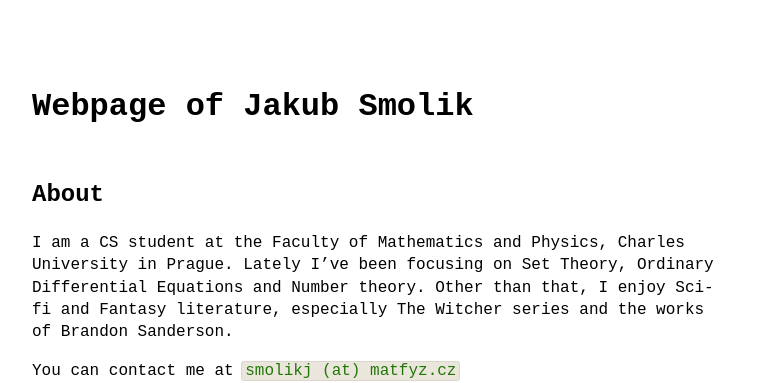
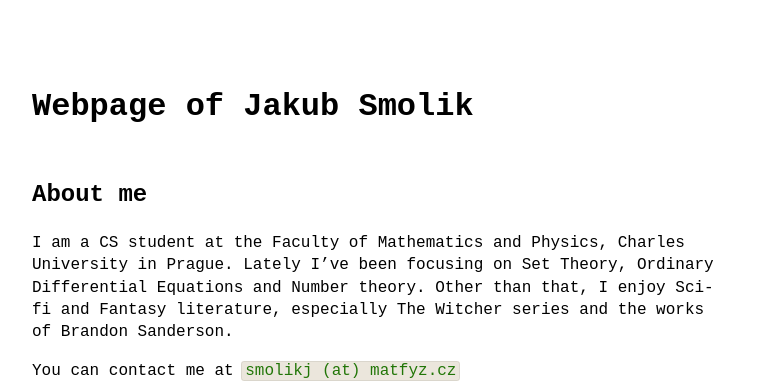
Before and after one commit to Couleslaw/couleslaw.github.io, a Jekyll site: the page built from index.md, in a window 1280 px wide. Shown: the top 383 px of the page, without its empty margins (258-1015 px from the left). Built offline with Jekyll 4.4.1, drawn with Linux system fonts in a browser that asks for light colours.

```diff
--- a/index.md
+++ b/index.md
@@ -5,7 +5,7 @@
 
 # Webpage of Jakub Smolik
 
-## About
+## About me
 
 I am a CS student at the Faculty of Mathematics and Physics, Charles University in Prague. Lately I've been focusing on Set Theory, Ordinary Differential Equations and Number theory. Other than that, I enjoy Sci-fi and Fantasy literature, especially The Witcher series and the works of Brandon Sanderson.
 
```
Also changed, not shown: mff-notes/index.md (+1 -0 lines), 1 other file.
